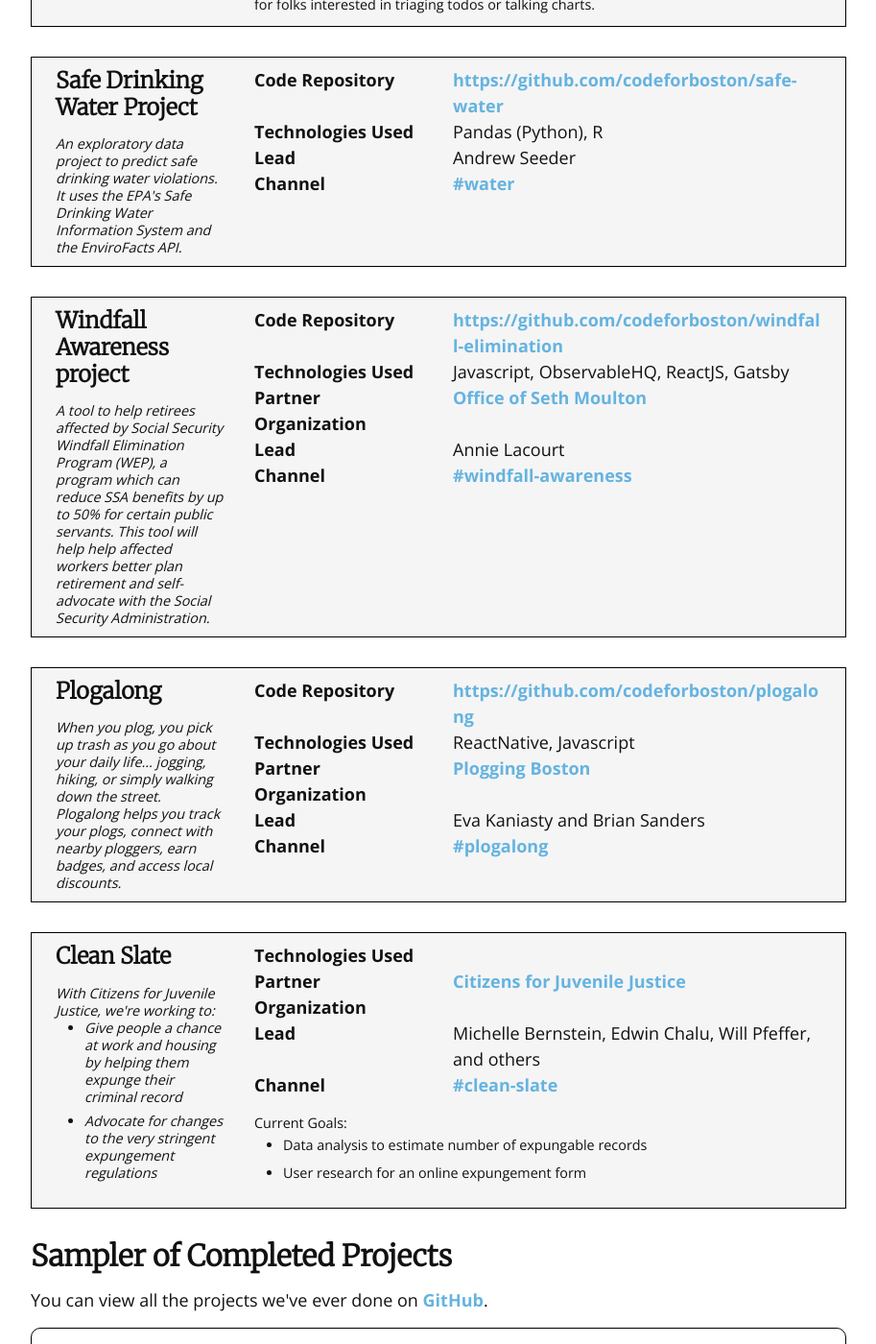
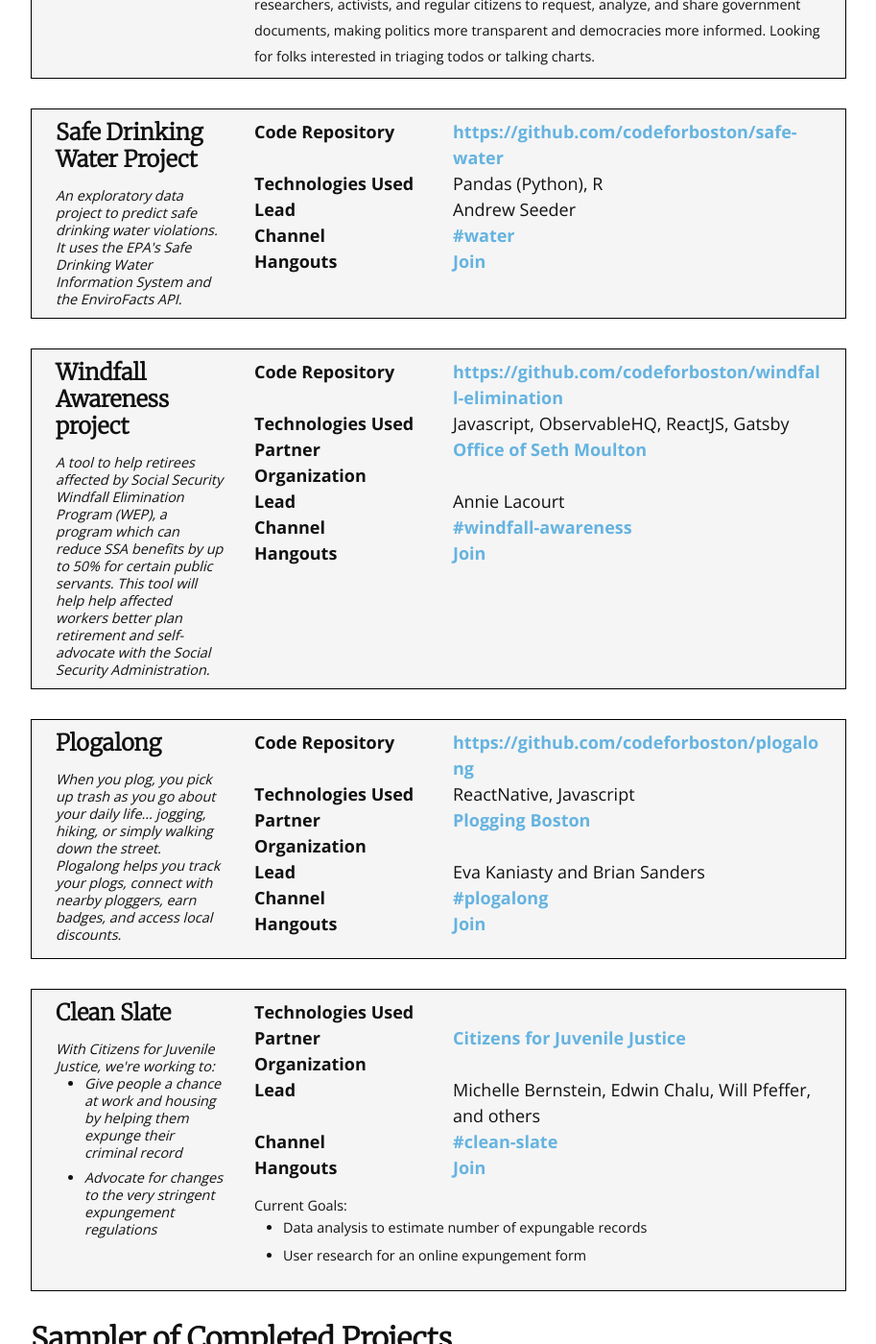
Before and after one commit to codeforboston/codeforboston.org, a Jekyll site: the page built from projects.html, in a window 1280 px wide and 1400 px high, scrolled down 1332 px. Shown: the whole window at 96% size, without its empty margins (183-1096 px from the left). Built offline with Jekyll 4.4.1, drawn with Linux system fonts in a browser that asks for light colours; nearby versions of some CDN libraries; some of the changed text lies outside the part shown.

Commit message:
Add Google Hangouts links projects page

```diff
--- a/_data/projects/active.yml
+++ b/_data/projects/active.yml
@@ -11,6 +11,7 @@
   lead: Jamie Martini
   technologies: Python, AWS
   slackChannel: mycity
+  hangoutsSlug: bostoninfo
   news: >
     <ul>
       <li>Updating data locations for trash day and snow parking</li>
@@ -41,6 +42,7 @@
   lead: Mike Morisy
   technologies: Python, Django
   slackChannel: muckrock
+  hangoutsSlug: muckrock
   news: >
     MuckRock is a non-profit, collaborative news site that brings together journalists,
     researchers, activists, and regular citizens to request, analyze, and share government
@@ -56,6 +58,7 @@
   lead: Andrew Seeder
   technologies: Pandas (Python), R
   slackChannel: water
+  hangoutsSlug: drinkingwater
 -
   name: Windfall Awareness project
   repository: https://github.com/codeforboston/windfall-elimination
@@ -70,6 +73,7 @@
       url: https://moulton.house.gov/
   technologies: Javascript, ObservableHQ, ReactJS, Gatsby
   slackChannel: windfall-awareness
+  hangoutsSlug: windfallawareness
 -
   name: Plogalong
   repository: https://github.com/codeforboston/plogalong
@@ -84,6 +88,7 @@
       url: https://www.plogalong.com
   technologies: ReactNative, Javascript
   slackChannel: plogalong
+  hangoutsSlug: plogalong
 -
   name: Clean Slate
   elevatorPitch: >
@@ -97,6 +102,7 @@
       url: https://www.cfjj.org/
   lead: Michelle Bernstein, Edwin Chalu, Will Pfeffer, and others
   slackChannel: clean-slate
+  hangoutsSlug: cleanslate
   news: >
     Current Goals:
     <ul>
--- a/projects.html
+++ b/projects.html
@@ -91,8 +91,20 @@
                           <strong>Channel</strong>
                       </div>
                       <div class="col-sm-8 col-12">
-                          <a href="https://slack.com/app_redirect?cteam={{ site.slack_team_id }}&channel={{ proj.slackChannel}}">
+                          <a href="https://cfb-public.slack.com/app_redirect?cteam={{ site.slack_team_id }}&channel={{ proj.slackChannel}}">
                               #{{ proj.slackChannel }}
+                          </a>
+                      </div>
+                  </div>
+                  {% endif %}
+                  {% if proj.hangoutsSlug or proj.hangoutsLink %}
+                  <div class="row">
+                      <div class="col-sm-4 col-12">
+                          <strong>Hangouts</strong>
+                      </div>
+                      <div class="col-sm-8 col-12">
+                          <a href="{% if proj.hangoutsSlug %}/rooms/{{ proj.hangoutsSlug }}{% else %}{{ proj.hangoutsLink }}{% endif %}">
+                              Join
                           </a>
                       </div>
                   </div>
```
